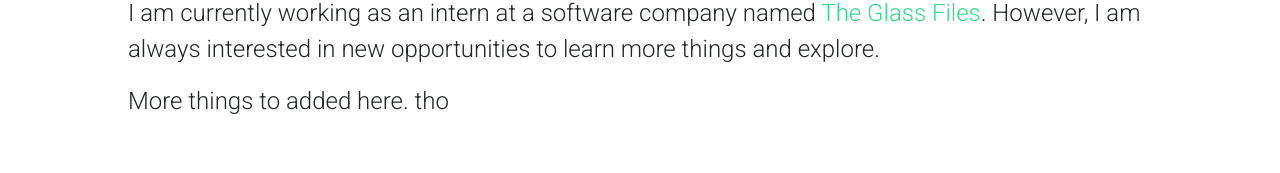
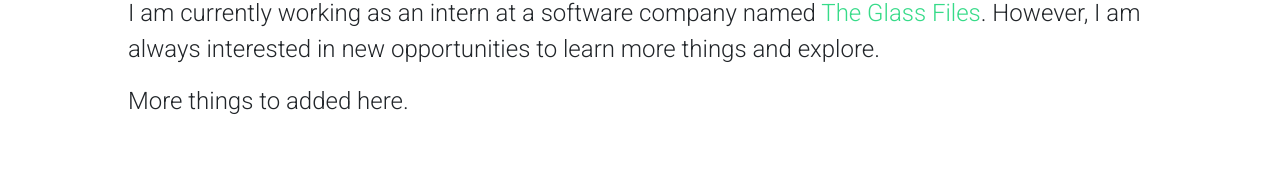
Before and after one commit to mufasa159/react-portfolio-template, a React (Create React App) app: page /about in a window 1280 px wide. Shown: the part 291-464 px from the top of the page. Built offline with nearby package versions, Linux system fonts and the light colour scheme.

Commit message:
200.html

```diff
--- a/src/200.html
+++ /dev/null
@@ -1 +0,0 @@
-<script src="app.js"></script>
--- a/src/pages/AboutPage.js
+++ b/src/pages/AboutPage.js
@@ -6,7 +6,7 @@ function AboutPage(){
         <div className="main" data-aos="fade-up">
             <h1>About Me</h1>
             <p>I am currently working as an intern at a software company named <span>The Glass Files</span>. However, I am always interested in new opportunities to learn more things and explore. </p>
-            <p>More things to added here. tho</p>
+            <p>More things to added here.</p>
         </div>
 
 
```
